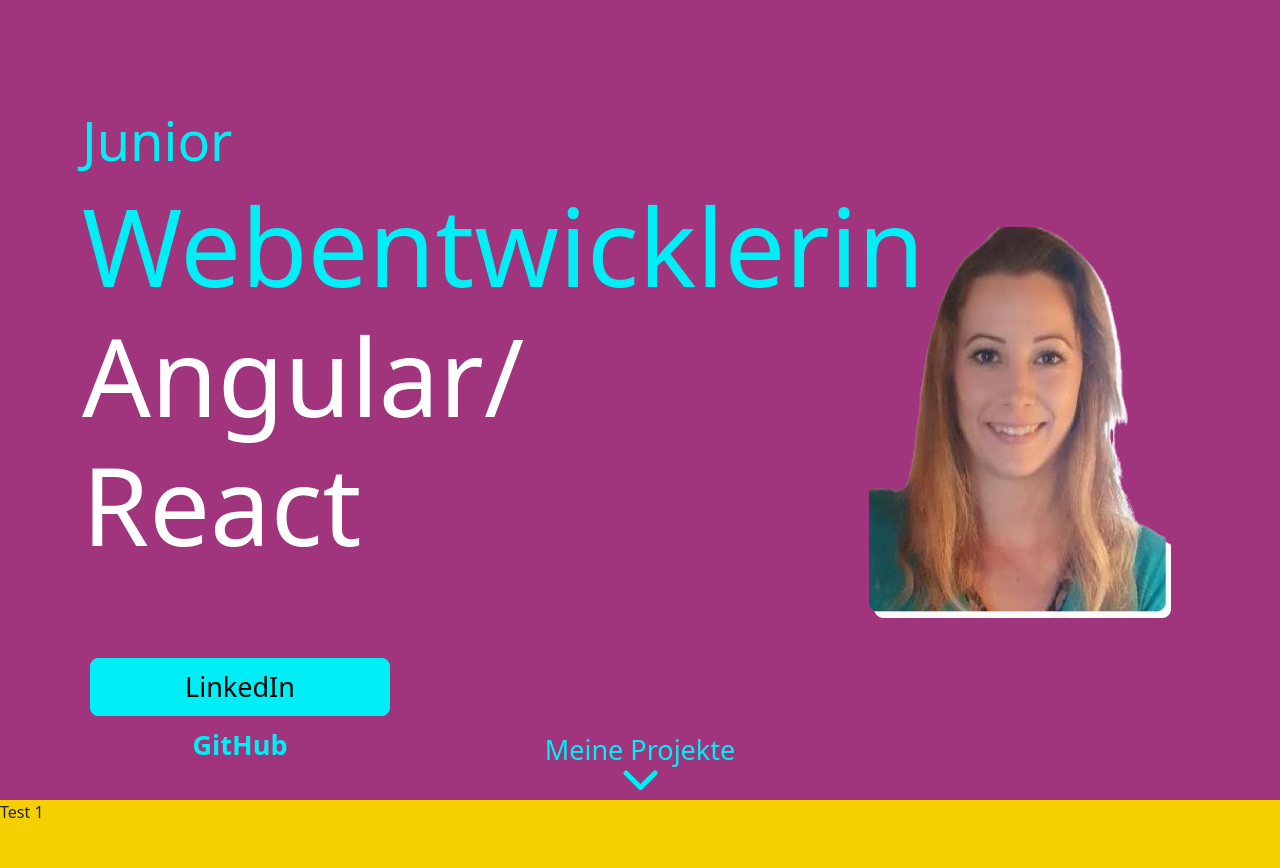
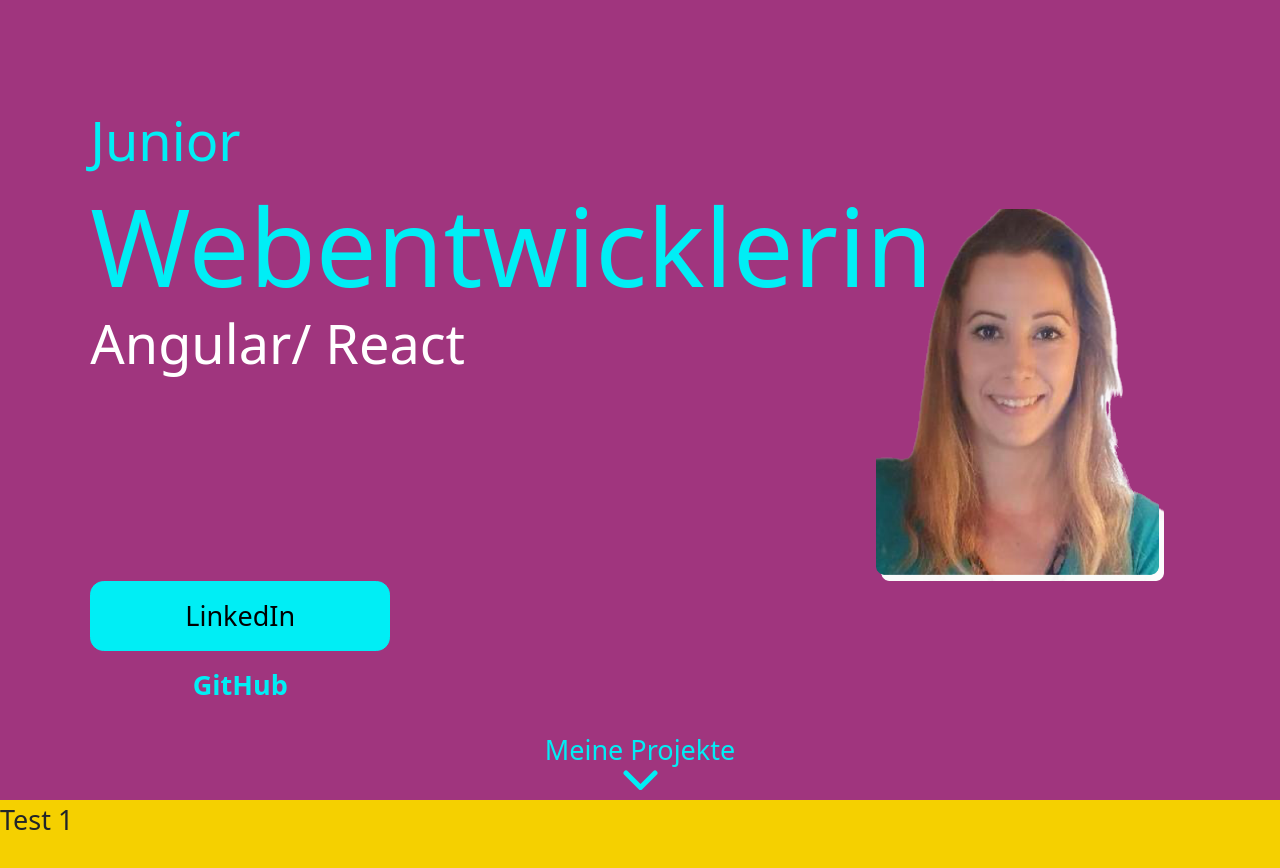
Before and after one commit to jasmin-raith/jasminraith.com, a React (Vite) app: page / in a window 1280 px wide. Shown: the top 868 px of the page. Built offline with nearby package versions, Linux system fonts and the light colour scheme.

Commit message:
optimize desktop header

```diff
--- a/src/Home.tsx
+++ b/src/Home.tsx
@@ -1,3 +1,4 @@
+import { useState } from "react";
 import { Button, Col, Container, Row } from "react-bootstrap";
 
 function Home() {
@@ -11,6 +12,8 @@ function Home() {
   const backgroundColors = [yellow, pink, blue, green];
 
   const projectPreviews: number[] = [1, 2, 3, 4, 5];
+  const [isMd] = useState(window.innerWidth >= 768);
+
 
   return (
     <>
@@ -19,24 +22,24 @@ function Home() {
       <div style={{ backgroundColor: lila }} className="fullscreen">
       <Container>
           <Row style={{height: '90vh'}}>
-            <Col xs={12} md={8} style={{ display: 'flex', flexDirection: 'column', justifyContent: 'center', marginTop: '100px'}}>
-              <p style={{ color: blue, fontSize: 54 }}>Junior</p>
+            <Col sm={12} md={8} style={{ display: 'flex', flexDirection: 'column', justifyContent: 'center', marginTop: '100px'}}>
+              <p style={{ color: blue, fontSize: '2rem' }}>Junior</p>
               <h1>
-                <p style={{ color: blue, fontSize: 108 }}>Webentwicklerin</p>
-                <p style={{ color: "white", fontSize: 108 }}>Angular/ React</p>
+                <p style={{ color: blue, fontSize: '4rem' }}>Webentwicklerin</p>
+                <p style={{ color: "white", fontSize: '2rem' }}>Angular/ React</p>
               </h1>
-            <Col style={{ display: 'flex', flexDirection: 'column', alignItems: 'center', marginTop: '80px', marginRight: '420px' }}>
-              <Button style={{ backgroundColor: blue, color: "black", borderColor: blue, width: '300px', fontSize: 27 }} variant="primary" size="lg">LinkedIn</Button>{' '}
-              <Button style={{ color: blue, textDecoration: 'none', width: '300px', fontSize: 27 }} variant="link" size="lg"><b>GitHub</b></Button>
+            <Col style={{ display: 'flex', flexDirection: 'column', justifyContent: 'flex-end' }}>
+              <Button style={{ backgroundColor: blue, color: "black", borderColor: blue, width: '300px', fontSize: '1rem' }} variant="primary" size="lg">LinkedIn</Button>{' '}
+              <Button style={{ color: blue, textDecoration: 'none', width: '300px', fontSize: '1rem' }} variant="link" size="lg"><b>GitHub</b></Button>
             </Col>
             </Col>
-            <Col xs={12} md={4} style={{ display: 'flex', justifyContent: 'center', alignItems: 'center'}}>
-              <img style={{ width: "85%", paddingTop: '70px' }} src="/assets/img/Jasmin.png" />
+            <Col sm={12} md={4} style={{ display: 'flex', justifyContent: 'center', alignItems: 'center'}}>
+              <img style={{ width: "85%", paddingTop: isMd ? '70px' : '0px' }} src="/assets/img/Jasmin.png" />
             </Col>
           </Row>
           <Row style={{height: '10vh'}}>
             <Col style={{ display: 'flex', flexDirection: 'column', alignItems: 'center', justifyContent: 'center' }}>
-              <p style={{ color: blue, fontSize: 27 }}>Meine Projekte</p>
+              <p style={{ color: blue, fontSize: '1rem' }}>Meine Projekte</p>
               <img src="/assets/img/arrow.svg" />
             </Col>
           </Row>
--- a/src/index.css
+++ b/src/index.css
@@ -2,6 +2,11 @@
   font-family: Inter, system-ui, Avenir, Helvetica, Arial, sans-serif;
   line-height: 1.5;
   font-weight: 400;
+  font-size: 27px;
+
+  @media (max-width: 768px) {
+    font-size: 18px;
+  }
 }
 
 p {
```
